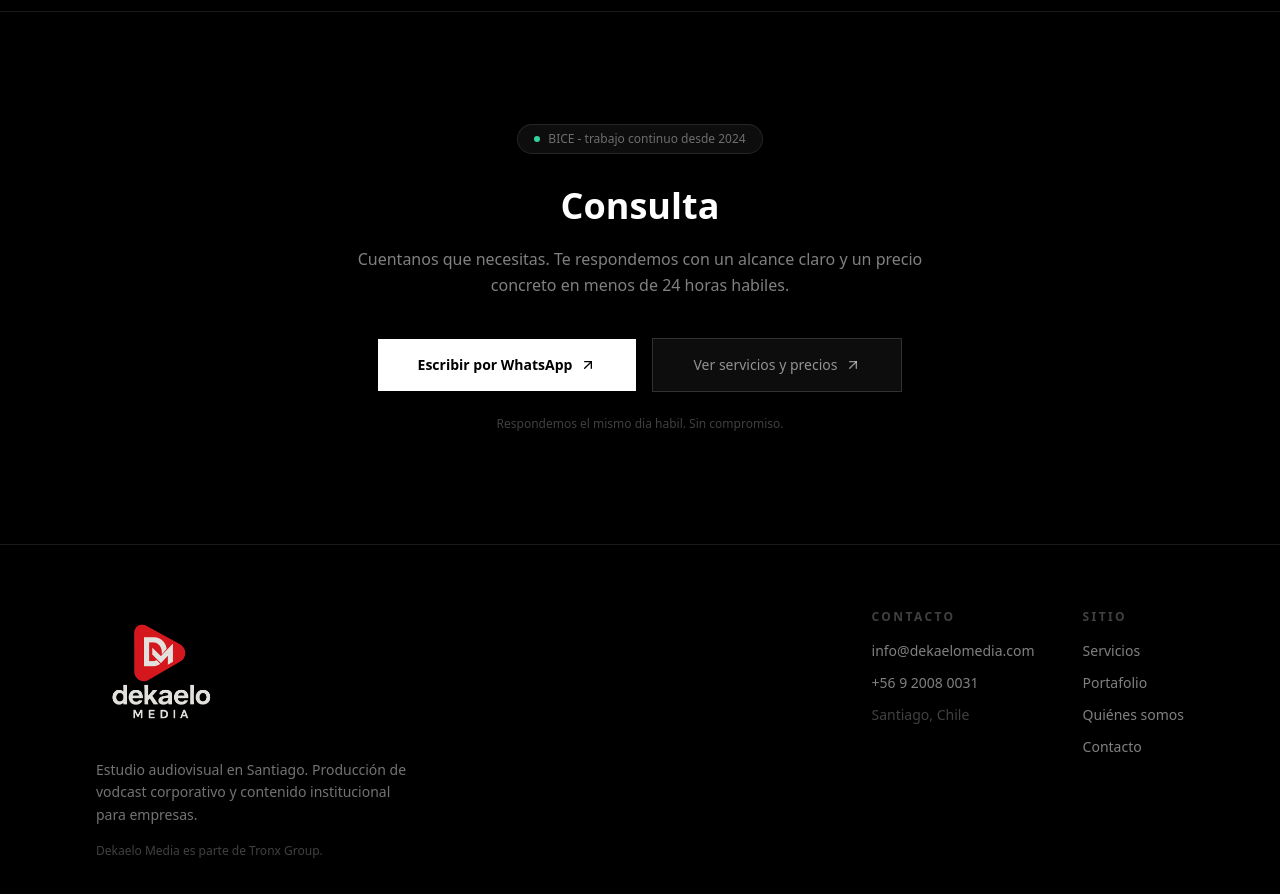
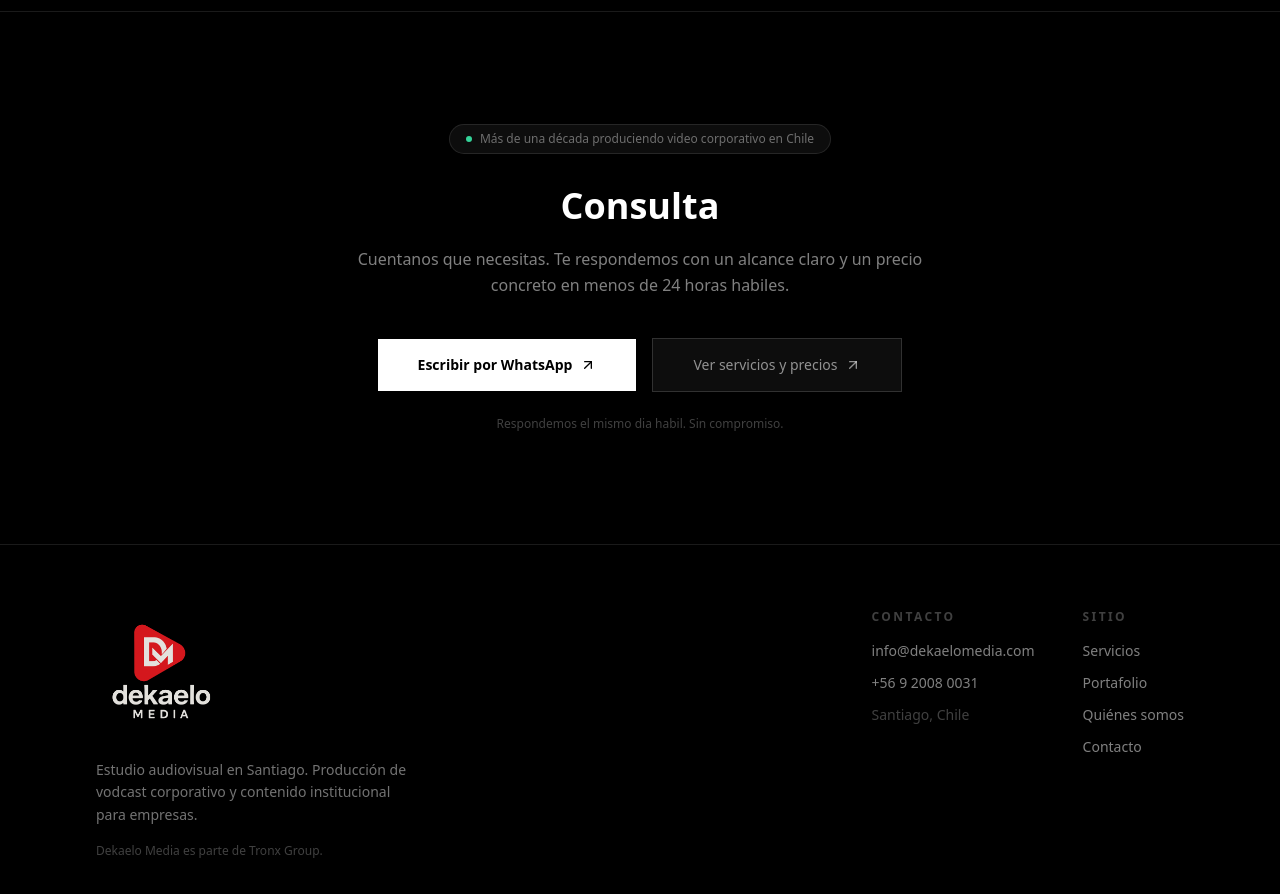
Before and after one commit to TronxGroup/Dekaelo-Media, a Next.js app: page /portafolio in a window 1280 px wide. Shown: the part 4720-5614 px from the top of the page. Built offline with nearby package versions, Linux system fonts and the light colour scheme.

Commit message:
Update page.tsx

```diff
--- a/app/portafolio/page.tsx
+++ b/app/portafolio/page.tsx
@@ -205,7 +205,7 @@ export default function PortafolioPage() {
         <div className="container max-w-3xl text-center">
           <div className="mb-8 inline-flex items-center gap-2 rounded-full border border-white/10 bg-white/5 px-4 py-1.5 text-xs text-white/40">
             <span className="h-1.5 w-1.5 rounded-full bg-emerald-400" />
-            BICE - trabajo continuo desde 2024
+            Más de una década produciendo video corporativo en Chile
           </div>
           <h2 className="text-3xl font-semibold md:text-4xl">Consulta</h2>
           <p className="mx-auto mt-5 max-w-xl text-white/50 leading-relaxed">
```
